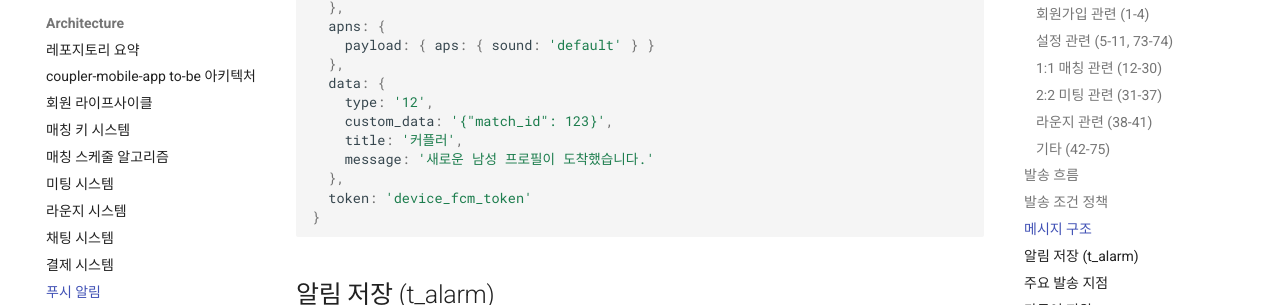
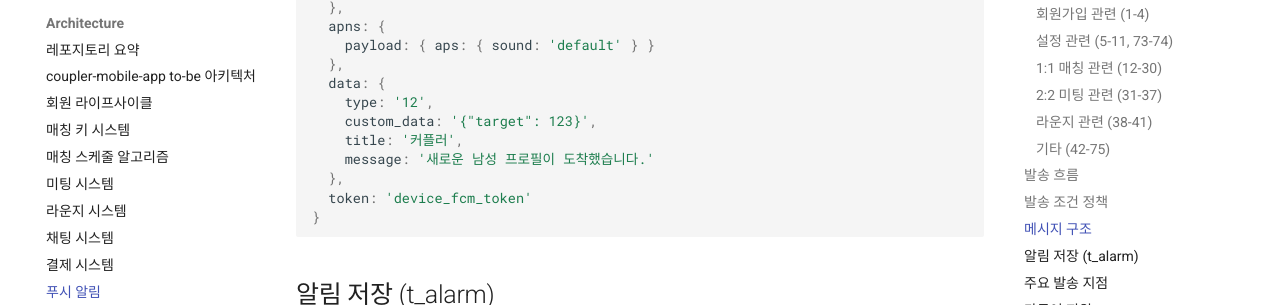
Before and after one commit to coupler-developer/docs, an MkDocs documentation site: the page built from content/architecture/push-notification.md, in a window 1280 px wide and 900 px high, scrolled down 3883 px. Shown: the part 148-453 px from the top of the window. Built offline with MkDocs 1.6.1 and Material for MkDocs 9.7.7, drawn with Linux system fonts in a browser that asks for light colours; comment, search, counter and statistics services are not loaded.

Commit message:
docs: 푸시 custom_data target 예시 반영
Changes:
- 푸시 payload 예시의 custom_data를 match_id에서 target으로 정정한다.

Tests:
- PYTHONPATH=/private/tmp/codex-mkdocs-deps yarn validate:docs 통과

```diff
--- a/content/architecture/push-notification.md
+++ b/content/architecture/push-notification.md
@@ -127,7 +127,7 @@ sequenceDiagram
   },
   data: {
     type: '12',
-    custom_data: '{"match_id": 123}',
+    custom_data: '{"target": 123}',
     title: '커플러',
     message: '새로운 남성 프로필이 도착했습니다.'
   },
```
